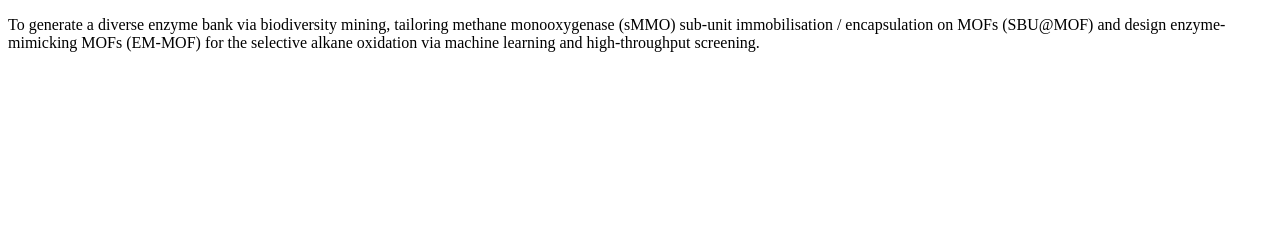
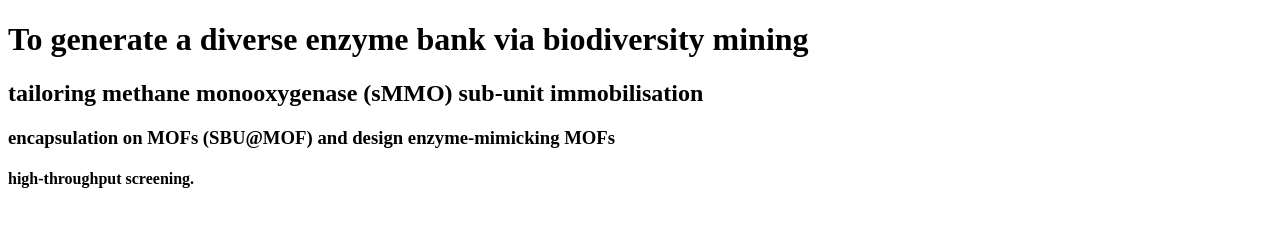
Before and after one commit to mdyounos/Skill_Development, a plain HTML site: page index.html in a window 1280 px wide. Drawn offline with Linux system fonts and the light colour scheme.

Commit message:
Home Practiceing

```diff
--- a/index.html
+++ b/index.html
@@ -6,6 +6,9 @@
     <title>Document</title>
 </head>
 <body>
-    <p>To generate a diverse enzyme bank via biodiversity mining, tailoring methane monooxygenase (sMMO) sub-unit immobilisation / encapsulation on MOFs (SBU@MOF) and design enzyme-mimicking MOFs (EM-MOF) for the selective alkane oxidation via machine learning and high-throughput screening.</p>
+    <h1>To generate a diverse enzyme bank via biodiversity mining</h1>
+    <h2>tailoring methane monooxygenase (sMMO) sub-unit immobilisation</h2>
+    <h3>encapsulation on MOFs (SBU@MOF) and design enzyme-mimicking MOFs</h3>
+    <h4>high-throughput screening.</h4>
 </body>
 </html>
```
